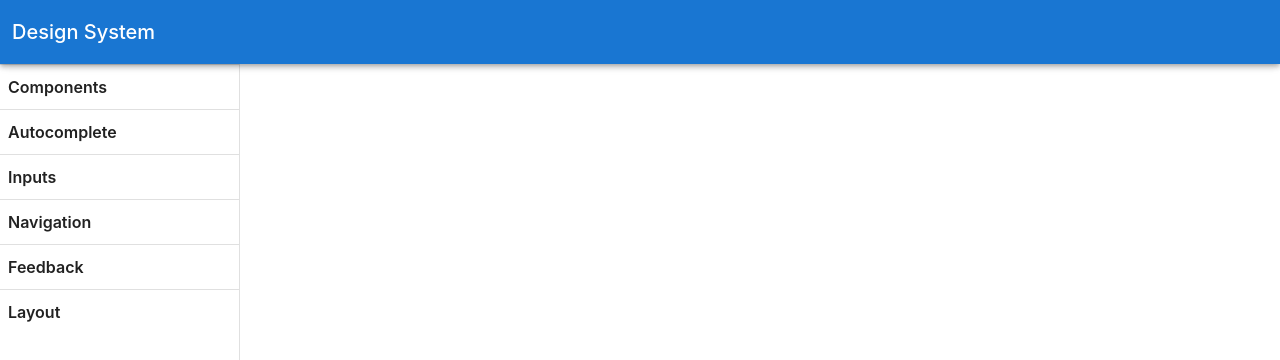
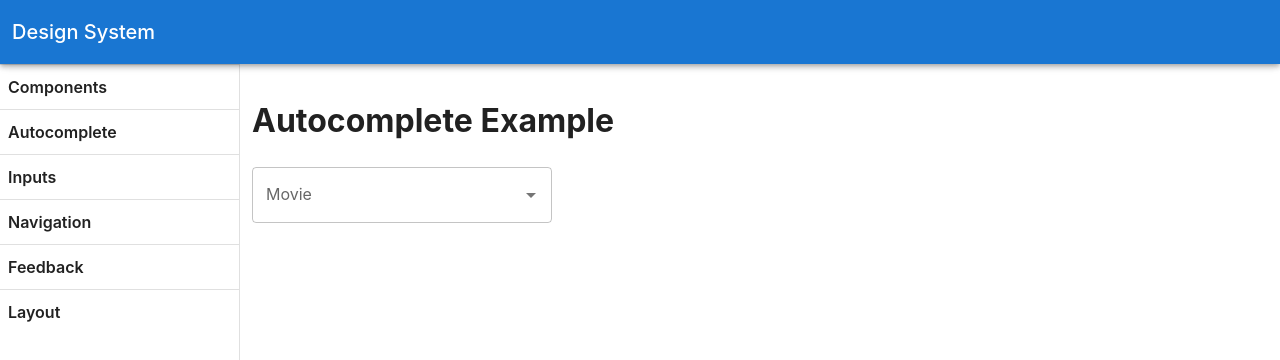
Before and after one commit to longjio/mui-design-system, a React (Create React App) app: page /autocomplete in a window 1280 px wide. Shown: the top 360 px of the page. Built offline with nearby package versions, Linux system fonts and the light colour scheme; some icons are missing; a web font is replaced by a local one.

Commit message:
autocomplete 페이지 생성

```diff
--- a/src/App.tsx
+++ b/src/App.tsx
@@ -4,6 +4,7 @@ import MainLayout from './layout/MainLayout';
 import ButtonPage from './pages/ButtonPage';
 import CardPage from './pages/CardPage';
 import TypographyPage from './pages/TypographyPage';
+import AutoCompletePage from './pages/AutoCompletePage';
 
 function App() {
     return (
@@ -13,6 +14,7 @@ function App() {
                     <Route path="/button" element={<ButtonPage />} />
                     <Route path="/card" element={<CardPage />} />
                     <Route path="/typography" element={<TypographyPage />} />
+                    <Route path="/autocomplete" element={<AutoCompletePage />} />
                 </Routes>
             </MainLayout>
         </BrowserRouter>
--- a/src/layout/MainLayout.tsx
+++ b/src/layout/MainLayout.tsx
@@ -34,8 +34,7 @@ const menuGroups = [
     {
         title: 'Autocomplete',
         items: [
-            { text: 'Combo', path: '/textfield' },
-            { text: 'Input', path: '/checkbox' },
+            { text: 'ComboBox', path: '/autocomplete' },
         ],
     },
     {
--- a/src/pages/AutoCompletePage.tsx
+++ b/src/pages/AutoCompletePage.tsx
@@ -1,5 +1,5 @@
 import * as React from 'react';
-import ComboBox from './autocomplete/ComboBox';
+import ComboBox from '../components/autocomplete/ComboBox';
 
 export default function AutocompletePage() {
     return (
```
